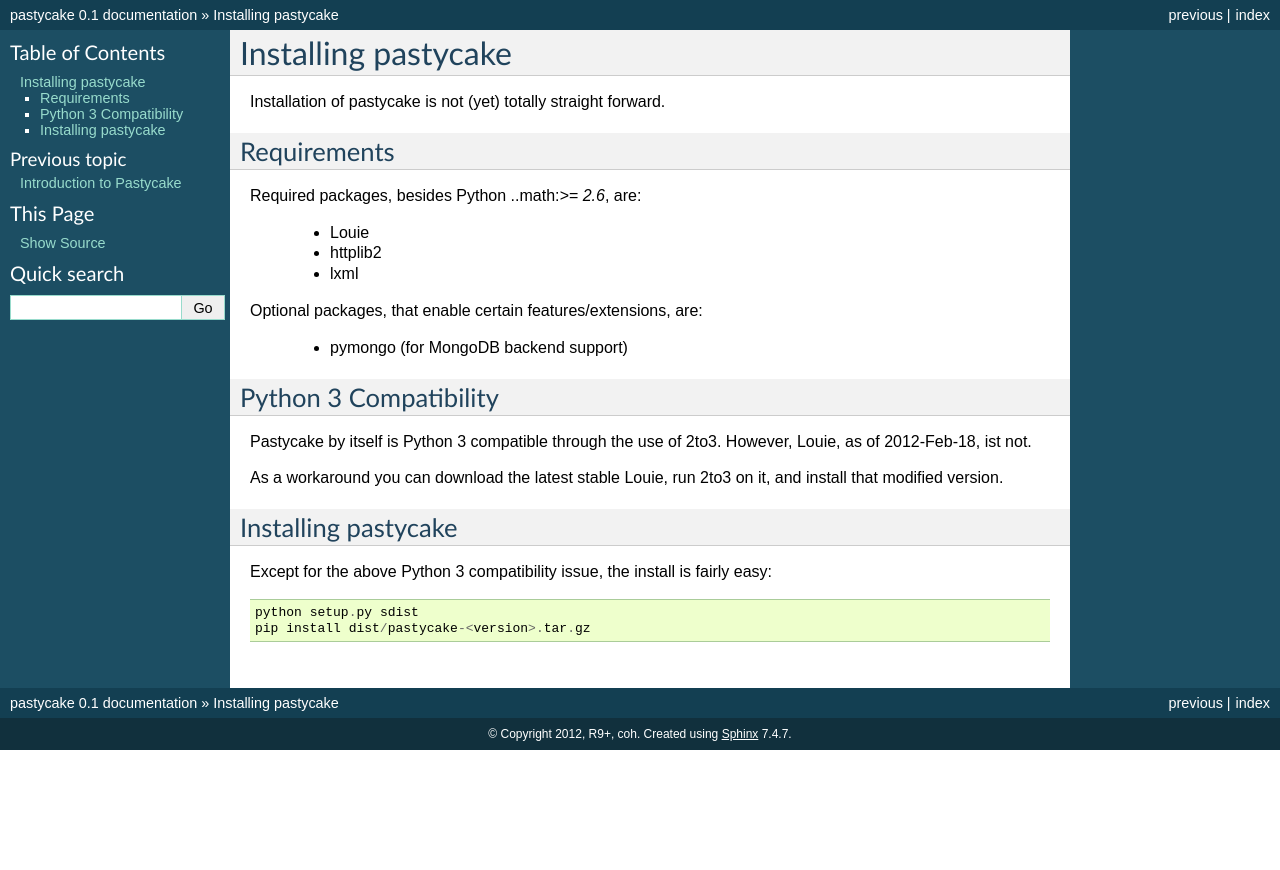
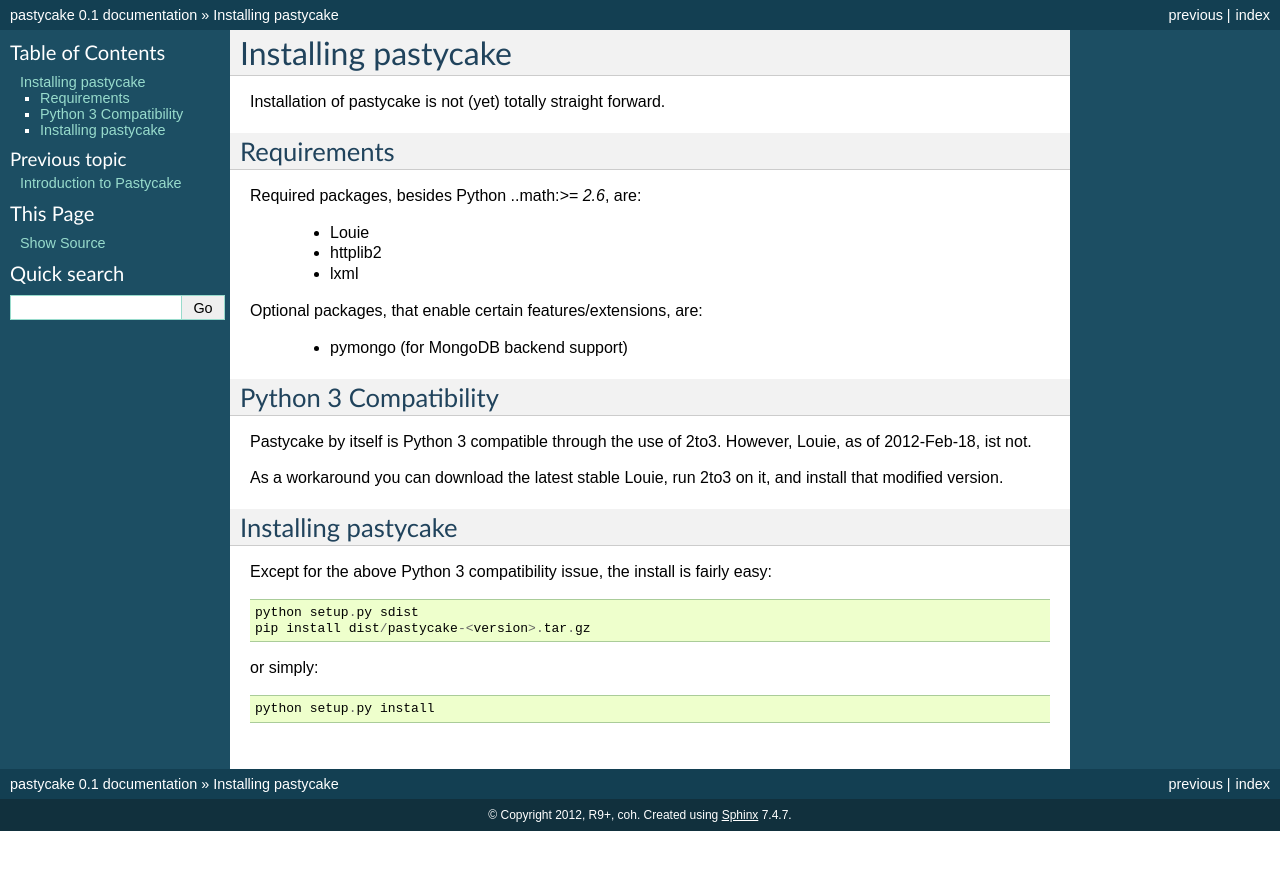
Before and after one commit to 9b/pastycake, a Sphinx documentation site: the page built from doc/source/install.rst, in a window 1280 px wide. Shown: the top 870 px of the page. Built offline with Sphinx 7.4.7, drawn with Linux system fonts in a browser that asks for light colours; pages that are not in the unit, such as notebooks, are missing from menus.

Commit message:
doc: changed install to reflect the change

```diff
--- a/doc/source/install.rst
+++ b/doc/source/install.rst
@@ -34,3 +34,7 @@
 
   python setup.py sdist
   pip install dist/pastycake-<version>.tar.gz
+
+or simply::
+
+  python setup.py install
```
